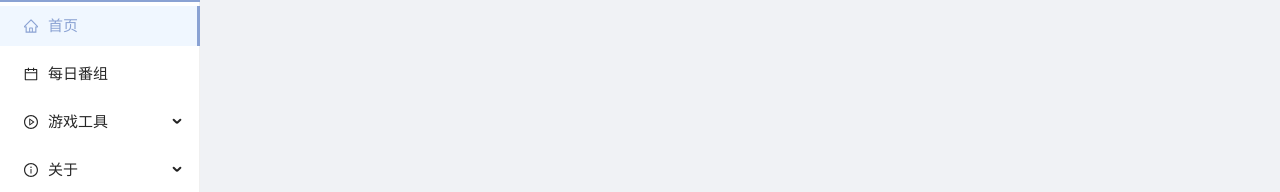
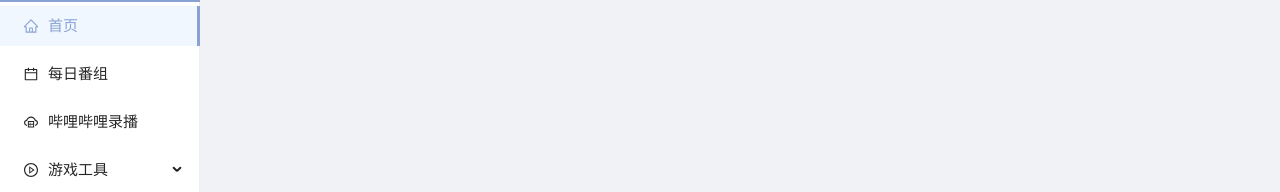
Before and after one commit to dsrkafuu/dsr-tools, a React (Vite) app: page / in a window 1280 px wide. Shown: the part 194-386 px from the top of the page. Built offline with nearby package versions, Linux system fonts and the light colour scheme.

Commit message:
fix: missing routes

```diff
--- a/src/router/Router.jsx
+++ b/src/router/Router.jsx
@@ -60,7 +60,7 @@ function Router() {
               </Helmet>
               <Suspense fallback={<RouteLoading />}>
                 {/* show construction when in prod and not finished */}
-                {import.meta.env.DEV && route.meta.dev ? (
+                {!route.component || (import.meta.env.PROD && route.meta.dev) ? (
                   <Construction {...props} />
                 ) : (
                   <route.component {...props} />
--- a/src/router/index.js
+++ b/src/router/index.js
@@ -8,6 +8,9 @@ import {
   PlayCircleOutlined,
   FieldTimeOutlined,
   CalendarOutlined,
+  CloudServerOutlined,
+  StarOutlined,
+  MacCommandOutlined,
 } from '@ant-design/icons';
 
 export default [
@@ -32,6 +35,16 @@ export default [
     },
   },
   {
+    path: '/bilive',
+    exact: true,
+    component: null,
+    meta: {
+      name: '哔哩哔哩录播地址获取工具',
+      short: '哔哩哔哩录播',
+      icon: CloudServerOutlined,
+    },
+  },
+  {
     path: '/game',
     exact: true,
     meta: {
@@ -47,6 +60,26 @@ export default [
           name: 'FF14 国服狩猎车时间表',
           short: 'FF14 狩猎时间表',
           icon: FieldTimeOutlined,
+        },
+      },
+      {
+        path: '/game/minecraft',
+        exact: true,
+        component: null,
+        meta: {
+          name: 'Minecraft DSRCA 整合包',
+          short: 'MC 整合包',
+          icon: MacCommandOutlined,
+        },
+      },
+      {
+        path: '/game/sdv',
+        exact: true,
+        component: null,
+        meta: {
+          name: '星露谷物语 DSR 非侵入式整合包',
+          short: '星露谷整合包',
+          icon: StarOutlined,
         },
       },
     ],
```
